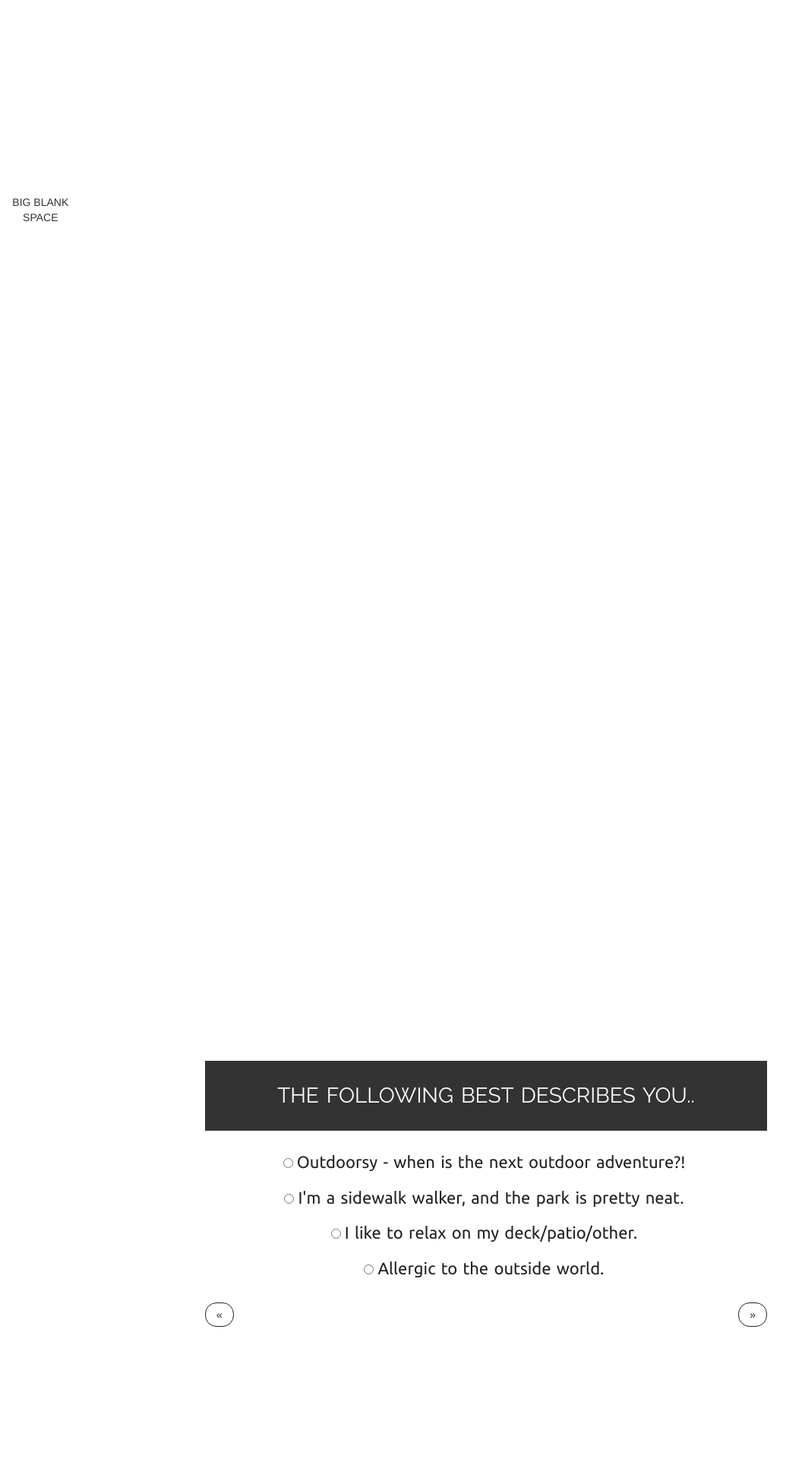
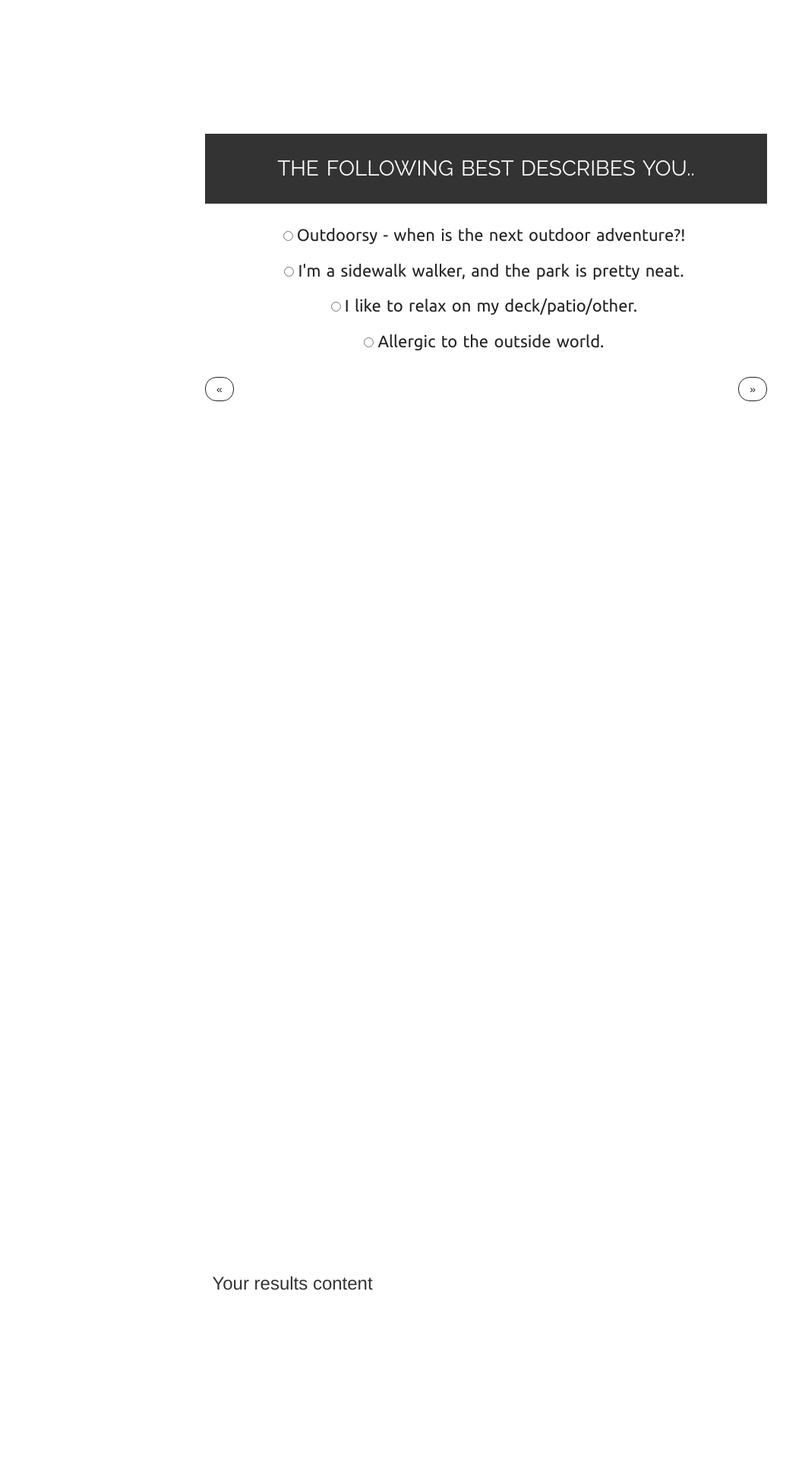
Before and after one commit to kristinesterley/PetSelect, a PHP site: page / in a window 1280 px wide. Shown: the part 1469-3389 px from the top of the page at 76% size, without its empty margins (0-1056 px from the left). Before the commit the page ends 3215 px from the top, so only its background shows below. Run offline with PHP 8.4, Linux system fonts and the light colour scheme; some libraries are stand-ins or nearby versions.

Commit message:
user input stored effectively; new divs added

```diff
--- a/assets/css/style.css
+++ b/assets/css/style.css
@@ -54,10 +54,22 @@ header {
 	padding: 0px;
 }
 
+#blank-space {
+	height: 1000px;
+}
+
 #quiz {
 	height: 500px;
 	width: 770px;
 	margin: 0 auto;
+}
+
+.Question {
+	height: 300px;
+}
+
+.cls15 {
+	height: 300px;
 }
 
 label {
@@ -99,6 +111,32 @@ ul.pager li a {
 	border-color: #222;
 }
 
+#submit {
+	font-size: 45px;
+	position: relative;
+	top: 50%;
+	transform: translateY(-50%);
+	-webkit-transform: translateY(-50%);
+	-ms-transform: translateY(-50%);
+	background-color: #333;
+	color: white;
+	font-family: "Ubuntu";
+	letter-spacing: 0.1em;
+	border: 3px solid orange;
+	padding: 0px;
+	height: 175px;
+	width: 400px;
+}
+
+#blank-space2 {
+	height: 1000px;
+}
+
+#results {
+	width: 800px;
+	height: 500px; /*temporary!*/
+}
+
 .adoptee-info{
 	clear:both;
 	width:200px;
--- a/index.html
+++ b/index.html
@@ -34,7 +34,7 @@
             <div class = "col-md-12">
 
               <div class="center">
-              <div><button type="button" class="btn btn-default btn-lg">START</button></div>
+              <div><button type="button" class="btn btn-default btn-lg" id="start">START</button></div>
               <div class="center">
 
             </div>
@@ -42,26 +42,8 @@
         </div><!--ROW 1 end-->
 
       <div class="row"><!--ROW 2 begin-->
-        <div class ="col-md-1">
-        <br><br><br><br><br><br>
-        <br><br><br><br><br><br>
-        <br><br><br><br><br><br>
-        <br><br><br><br><br><br>
-        <br><br><br><br><br><br>
-        <br><br><br><br><br><br>
-        <br><br><br><br><br><br>
-        <br><br><br><br><br><br>
-        <br><br><br><br><br><br>
-        <br>BIG BLANK SPACE<br>
-        <br><br><br><br><br><br>
-        <br><br><br><br><br><br>
-        <br><br><br><br><br><br>
-        <br><br><br><br><br><br>
-        <br><br><br><br><br><br>
-        <br><br><br><br><br><br>
-        <br><br><br><br><br><br>
-        <br><br><br><br><br><br>
-        <br><br><br><br><br><br>
+        <div class ="col-md-1" id="blank-space">
+
         </div>
 
       </div><!--ROW 2 end-->
@@ -71,69 +53,87 @@
           <div class="container" id="quiz">
             <div class="divs">
              <div class="cls1">
+              <form id = "Q1" class="Question" action="">
                <p class="h2">&nbsp;<br>THE FOLLOWING BEST DESCRIBES YOU..<br>&nbsp;</p><br/>
                <input type="radio" name="outdoor" value="4"><label>Outdoorsy - when is the next outdoor adventure?!</label><br>
                <input type="radio" name="outdoor" value="3"><label>I'm a sidewalk walker, and the park is pretty neat.</label><br>
                <input type="radio" name="outdoor" value="2"><label>I like to relax on my deck/patio/other.</label><br>
                <input type="radio" name="outdoor" value="1"><label>Allergic to the outside world.</label>
+              </form>
              </div>
              <div class="cls2">
+              <form id = "Q2" class="Question" action="">
                <p class="h2">&nbsp;<br>IF SOMEONE MENTIONS PHYSICAL ACTIVITY, YOUR RESPONSE MIGHT BE..</p><br/>
                <input type="radio" name="fitness" value="1"><label>Ew.  Where is my phone?</label><br>
                <input type="radio" name="fitness" value="2"><label>Ohh, yeah, I do that sometimes.</label><br>
                <input type="radio" name="fitness" value="3"><label>I like to take leisurely strolls often.</label><br>
                <input type="radio" name="fitness" value="4"><label>It's leg day and I need to re-up on protein in five minutes.</label>
+              </form>
              </div>
              <div class="cls3">
+              <form id = "Q3" class="Question" action="">
                 <p class="h2">&nbsp;<br>YOUR THOUGHTS ON PHYSICAL AFFECTION:<br>&nbsp;</p><br/>
                <input type="radio" name="affection" value="4"><label>YES, <u>all the time.</u></label><br>
                <input type="radio" name="affection" value="3"><label>Sure.</label><br>
                <input type="radio" name="affection" value="2"><label>It's ok.</label><br>
                <input type="radio" name="affection" value="1"><label>No.</label>
+              </form>
              </div>
              <div class="cls4">
+              <form id = "Q4" class="Question" action="">
                 <p class="h2">&nbsp;<br>YOU ENJOY A MENTAL CHALLENGE.<br>&nbsp;</p><br/>
                <input type="radio" name="intelligence" value="4"><label>YES, <u>all the time.</u></label><br>
                <input type="radio" name="intelligence" value="3"><label>Sure.</label><br>
                <input type="radio" name="intelligence" value="2"><label>Sometimes.</label><br>
                <input type="radio" name="intelligence" value="1"><label>No.</label>
+              </form>
             </div>
              <div class="cls5">
+              <form id = "Q5" class="Question" action="">
                 <p class="h2">&nbsp;<br>LOUD NOISES!!!#$(*)#($<br>&nbsp;</p><br/>
                <input type="radio" name="noise" value="4"><label>YES, <u>all the time.</u></label><br>
                <input type="radio" name="noise" value="3"><label>Sometimes.</label><br>
                <input type="radio" name="noise" value="2"><label>Maybe a little bit of background noise is ok.</label><br>
                <input type="radio" name="noise" value="1"><label>SHHHH!</label>
+              </form>
             </div>
              <div class="cls6">
+              <form id = "Q6" class="Question" action="">
                 <p class="h2">&nbsp;<br>IF YOU HAD TO CHOOSE ONE..<br>&nbsp;</p><br/>
                <input type="radio" name="coat" value="1"><label>Fur!</label><br>
-               <input type="radio" name="coat" value="2"><label>Feathers!</label><br>
+               <input type="radio" name="coat" value="4"><label>Feathers!</label><br>
                <input type="radio" name="coat" value="3"><label>Scales!</label><br>
-               <input type="radio" name="coat" value="4"><label>I don't follow rules and I choose all of them.</label>
+               <input type="radio" name="coat" value="2"><label>I don't follow rules and I choose all of them.</label>
+              </form>
             </div>
              <div class="cls7">
+              <form id = "Q7" class="Question" action="">
                 <p class="h2">&nbsp;<br>SOMEONE JUST ASKED YOU TO CLEAN.  WHAT DO YOU DO?</p><br/>
                <input type="radio" name="cleanliness" value="4"><label>No one has to ask me, because I clean in all of my spare time.</u></label><br>
                <input type="radio" name="cleanliness" value="3"><label>Agree to - I might not like it, but I like being clean.</label><br>
                <input type="radio" name="cleanliness" value="2"><label>Agree to - but I hate whoever asked me.</label><br>
                <input type="radio" name="cleanliness" value="1"><label>Object - I'm content being dirty, thanks.</label>
+              </form>
             </div>
             <div class="cls8">
+              <form id = "Q8" class="Question" action="">
                 <p class="h2">&nbsp;<br>SO...DOES SIZE MATTER?*<br>&nbsp;</p><br/>
                <input type="radio" name="size" value="4"><label>The bigger, the better.</u></label><br>
                <input type="radio" name="size" value="3"><label>I don't like gigantic, but medium-largish is cool.</label><br>
                <input type="radio" name="size" value="2"><label>I prefer smaller.</label><br>
                <input type="radio" name="size" value="1"><label>It should barely fit in my hands.</label><br><br>
                <p>*The size of your potential pet.  Perv.</p>
+              </form>
 
             </div>
             <div class="cls9">
+              <form id = "Q9" class="Question" action="">
                 <p class="h2">&nbsp;<br>THE MOST ACCURATE COMPARISON OF WHERE YOU LIVE:  </p><br/>
                <input type="radio" name="physical-space" value="4"><label>On a farm.</u></label><br>
                <input type="radio" name="physical-space" value="3"><label>Livin' it up in standard suburbia.</label><br>
                <input type="radio" name="physical-space" value="2"><label>Apartment and/or townhome.</label><br>
                <input type="radio" name="physical-space" value="1"><label>A box.  Thanks for bringing it up.</label>
+              </form>
             </div>
 <!--             <div class="cls10">
                 <p class="h2">&nbsp;<br>ANY ALLERGIES?<br>&nbsp;</p><br/>
@@ -143,34 +143,44 @@
                <input type="radio" name="outdoors" value="4"><label>Nope.</label>
             </div> -->
             <div class="cls11">
+              <form id = "Q11" class="Question" action="">
                 <p class="h2">&nbsp;<br>DID YOU KNOW THAT SOME PARROTS CAN LIVE 60-100 YEARS OLD?</p><br/>
                <input type="radio" name="lifespan" value="4"><label>Sign me up.</u></label><br>
                <input type="radio" name="lifespan" value="3"><label>I think 30 years is my max.</label><br>
                <input type="radio" name="lifespan" value="2"><label>My commitement efforts get exhausted by 15 years or so.</label><br>
                <input type="radio" name="lifespan" value="1"><label>I don't even want to live that long.</label>
+              </form>
             </div>
             <div class="cls12">
+              <form id = "Q12" class="Question" action="">
                 <p class="h2">&nbsp;<br>DO YOU HAVE KIDS?<br>&nbsp;</p><br/>
                <input type="radio" name="child-friendly" value="1"><label>Yeah, like 10.</label><br>
                <input type="radio" name="child-friendly" value="2"><label>Yes, but they're afraid of most animals.</label><br>
                <input type="radio" name="child-friendly" value="3"><label>Yes, they're good with animals.</label><br>
                <input type="radio" name="child-friendly" value="4"><label>No.</label>
+              </form>
             </div>
             <div class="cls13">
-                <p class="h2">&nbsp;<br>DOES A $200+ YEARLY CHECK-UP SOUND EXPENSIVE TO YOU?<br>&nbsp;</p><br/>
-               <input type="radio" name="affordable" value="1"><label>Yes.</label><br>
-               <input type="radio" name="affordable" value="2"><label>Sort of.</label><br>
-               <input type="radio" name="affordable" value="3"><label>Not really.</label><br>
-               <input type="radio" name="affordable" value="4"><label>No, and I have way more to spare than that.</label>
+              <form id = "Q13" class="Question" action="">
+                <p class="h2">&nbsp;<br>DOES A $200+ YEARLY STANDARD CHECK-UP SOUND EXPENSIVE TO YOU?</p><br/>
+               <input type="radio" name="affordable" value="4"><label>Yes.</label><br>
+               <input type="radio" name="affordable" value="3"><label>Sort of.</label><br>
+               <input type="radio" name="affordable" value="2"><label>Not really.</label><br>
+               <input type="radio" name="affordable" value="1"><label>No, and I have way more to spare than that.</label>
+              </form>
             </div>
             <div class="cls14">
+              <form id = "Q14" class="Question" action="">
                 <p class="h2">&nbsp;<br>WHICH OF THESE SOUNDS DO YOU LIKE THE MOST?<br>&nbsp;</p><br/>
                <input type="radio" name="sounds" value="4"><label><u>A loud scream</u></label><br>
                <input type="radio" name="sounds" value="3"><label>Woof</label><br>
                <input type="radio" name="sounds" value="2"><label>Meow</label><br>
                <input type="radio" name="sounds" value="1"><label>Silence</label>
+              </form>
             </div>
-             <div class="submit">SUBMIT</div>
+            <div class="cls15">
+             <button id="submit">SHOW ME MY MATCH!</button>
+            </div>
          </div>
 <!--             <h2 class="question-number" class = "active" data-position="1">QUESTION 1</h2>
                 <form id = "Q1" class="question-number" data-position="1" action="">
@@ -185,13 +195,26 @@
 
       </div><!--Row 3 end-->
 
+      <div class="row"><!--ROW 4 begin-->
+        <div class ="col-md-1" id="blank-space2">
+
+        </div>
+
+      </div><!--ROW 4 end-->
+
+      <div class="row"><!--ROW 5 begin-->
+        <div class="col-md-12" id="results">
+        <p class=h3>Your results content</p>
+        </div>
+      </div><!--ROW 5 end-->
+
 
 <script>
 //this will be moved to a js file.
 
 
 //Scroll to quiz!
-$("button").click(function() {
+$("#start").click(function() {
     $('html,body').animate({
         scrollTop: $("#quiz").offset().top},
         'slow');
@@ -234,6 +257,104 @@ $(".divs > div").each(function(e) {
         return false;
 });
 
+//store *checked* values inside of the quiz response object (to be compared to animal objects)
+var quizResponse = {
+  affection: 0,
+  affordable: 0,
+  childFriendly: 0,
+  cleanliness: 0,
+  coat: 0,
+  fitness: 0,
+  intelligence: 0,
+  lifespan: 0,
+  noise: 0,
+  outdoor: 0,
+  physicalSpace: 0,
+  size: 0,
+  sounds: 0
+}
+
+var storeResponse = function() {
+  $('#Q1 input').on('change', function() {
+    //take input from selected radio button and store in variable to be converted into an integer.
+   outdoor = $('input[name=outdoor]:checked', '#Q1').val();
+   quizResponse.outdoor = parseInt(outdoor);
+  });
+
+  $('#Q2 input').on('change', function() {
+   fitness = $('input[name=fitness]:checked', '#Q2').val();
+   quizResponse.fitness = parseInt(fitness);
+  });
+
+  $('#Q3 input').on('change', function() {
+   affection = $('input[name=affection]:checked', '#Q3').val();
+   quizResponse.affection = parseInt(affection);
+  });
+
+  $('#Q4 input').on('change', function() {
+   intelligence = $('input[name=intelligence]:checked', '#Q4').val();
+   quizResponse.intelligence = parseInt(intelligence);
+  });
+
+  $('#Q5 input').on('change', function() {
+   noise = $('input[name=noise]:checked', '#Q5').val();
+   quizResponse.noise = parseInt(noise);
+  });
+
+  $('#Q6 input').on('change', function() {
+   coat = $('input[name=coat]:checked', '#Q6').val();
+   quizResponse.coat = parseInt(coat);
+  });
+
+  $('#Q7 input').on('change', function() {
+   cleanliness = $('input[name=cleanliness]:checked', '#Q7').val();
+   quizResponse.cleanliness = parseInt(cleanliness);
+  });
+
+  $('#Q8 input').on('change', function() {
+   size = $('input[name=size]:checked', '#Q8').val();
+   quizResponse.size = parseInt(size);
+  });
+
+  $('#Q9 input').on('change', function() {
+   physicalSpace = $('input[name=physical-space]:checked', '#Q9').val();
+   quizResponse.physicalSpace = parseInt(physicalSpace);
+  });
+
+  $('#Q11 input').on('change', function() {
+   lifespan = $('input[name=lifespan]:checked', '#Q11').val();
+   quizResponse.lifespan = parseInt(lifespan);
+  });
+
+  $('#Q12 input').on('change', function() {
+   childFriendly = $('input[name=child-friendly]:checked', '#Q12').val();
+   quizResponse.childFriendly = parseInt(childFriendly);
+  });
+
+  $('#Q13 input').on('change', function() {
+   affordable = $('input[name=affordable]:checked', '#Q13').val();
+   quizResponse.affordable = parseInt(affordable);
+  });
+
+  $('#Q14 input').on('change', function() {
+   sounds = $('input[name=sounds]:checked', '#Q14').val();
+   quizResponse.sounds = parseInt(sounds);
+  });
+
+};
+
+storeResponse();
+
+$("#submit").on("click", function() {
+  console.log(quizResponse);
+});
+
+//Scroll to results
+$("#submit").click(function() {
+    $('html,body').animate({
+        scrollTop: $("#results").offset().top},
+        'slow');
+});
 
 </script>
 
```
